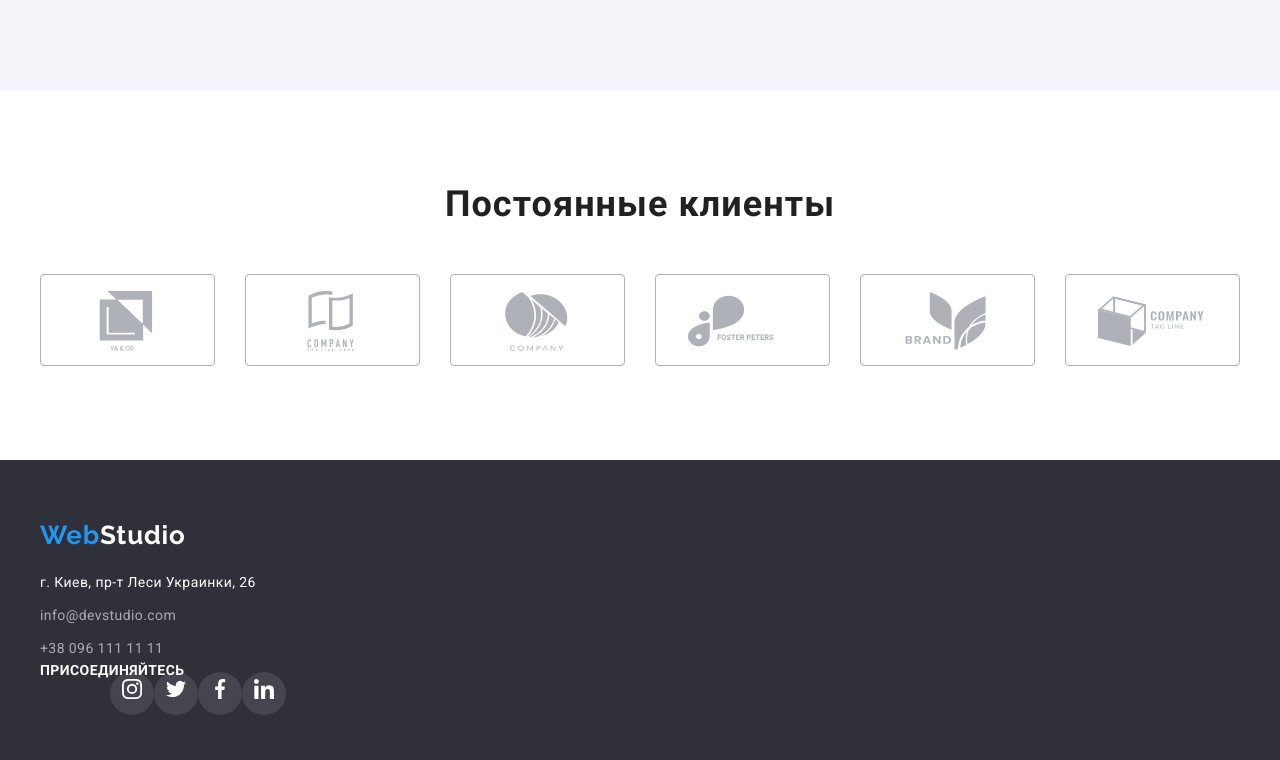
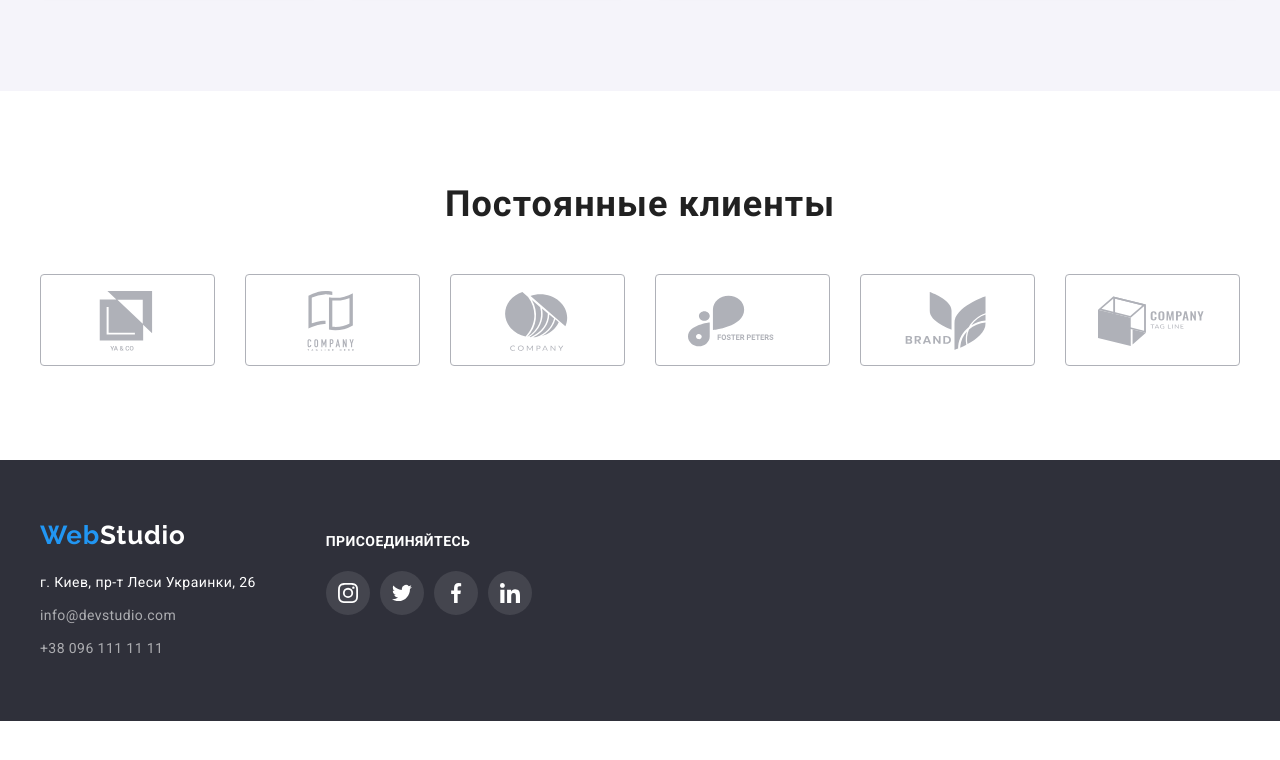
Before and after one commit to 29v29b/goit-markup-hw-04, a plain HTML site: page index.html in a window 1280 px wide. Shown: the part 2258-3018 px from the top of the page. After the commit the page ends 2979 px from the top, so only its background shows below. Drawn offline with nearby package versions, Linux system fonts and the light colour scheme.

Commit message:
add fixed icon

```diff
--- a/css/styles.css
+++ b/css/styles.css
@@ -152,42 +152,7 @@ body {
 .footer {
   background-color: #2f303a;
   padding: 60px 0px 60px 0px;
-}
-
-.join {
-  text-transform: uppercase;
-  color: #ffffff;
-  font-size: 14px;
-  line-height: 1.2;
-  letter-spacing: 0.03em;
-}
-
-.footer {
   display: flex;
-}
-
-.footer-actions {
-  display: flex;
-  margin-left: 70px;
-}
-.footer-item {
-  width: 44px;
-  height: 44px;
-  padding: 12px;
-  margin-right: 10px;
-  border-radius: 50%;
-  fill: #ffffff;
-  background-color: rgba(255, 255, 255, 0.1);
-}
-
-.footer-item:last-child {
-  margin-right: 0px;
-}
-
-.footer-item:hover,
-.footer-item svg:hover {
-  fill: #ffffff;
-  background-color: var(--accent-color);
 }
 
 .address {
@@ -197,6 +162,48 @@ body {
   font-size: 14px;
   line-height: 1.7;
   letter-spacing: 0.03em;
+}
+
+.footer-container,
+.footer-actions {
+  display: flex;
+}
+.footer-join {
+  margin-top: 12px;
+  margin-left: 70px;
+}
+.join {
+  font-weight: 700px;
+  text-transform: uppercase;
+  color: #ffffff;
+  font-size: 14px;
+  line-height: 1.2;
+  letter-spacing: 0.03em;
+}
+
+.footer-item {
+  fill: #ffffff;
+}
+
+.footer-item:last-child {
+  margin-right: 0px;
+}
+
+.footer-actions .item {
+  width: 44px;
+  height: 44px;
+  border-radius: 50%;
+  margin-top: 20px;
+  margin-right: 10px;
+  padding: 12px;
+
+  background-color: rgba(255, 255, 255, 0.1);
+}
+
+.footer-actions .item:hover,
+.footer-actions .item svg:hover {
+  fill: #ffffff;
+  background-color: var(--accent-color);
 }
 
 /* Studio */
--- a/index.html
+++ b/index.html
@@ -261,28 +261,35 @@
 
     <footer class="footer">
       <div class="container">
+        <div class="footer-container">
+          <div class="footer-info">
             <a href="index.html" class="logo footer"><span>Web</span>Studio</a>
             <address class="address">г. Киев, пр-т Леси Украинки, 26</address>
             <a href="mailto:info@devstudio.com" class="footer-contact-link">info@devstudio.com</a>
             <a href="tel:+380961111111" class="footer-contact-link">+38 096 111 11 11</a>
+          </div>
+
+        <div class="footer-join">
         <b class="join">Присоединяйтесь</b>
         <ul class="footer-actions list">
-        <li><a href="https://www.instagram.com/" class="footer-item"><svg width="20px" height="20px">
+          <li class="item"><a href="https://www.instagram.com/" class="footer-item"><svg width="20px" height="20px">
                 <use href="./images/icons.svg#instagram"></use>
               </svg></a></li>
 
-        <li><a href="https://twitter.com/" class="footer-item"><svg width="20px" height="20px">
+          <li class="item"><a href="https://twitter.com/" class="footer-item"><svg width="20px" height="20px">
                 <use href="./images/icons.svg#twitter"></use>
               </svg></a></li>
 
-        <li><a href="https://www.facebook.com/" class="footer-item"><svg width="20px" height="20px">
+          <li class="item"><a href="https://www.facebook.com/" class="footer-item"><svg width="20px" height="20px">
                 <use href="./images/icons.svg#facebook"></use>
               </svg></a></li>
 
-        <li><a href="https://www.linkedin.com/" class="footer-item"><svg width="20px" height="20px">
+          <li class="item"><a href="https://www.linkedin.com/" class="footer-item last"><svg width="20px" height="20px">
                 <use href="./images/icons.svg#linkedin"></use>
               </svg></a></li>
         </ul>
+        </div>
+      </div>
 
 
       </div>
```
Lines whose indentation alone changed are shown as unchanged.
